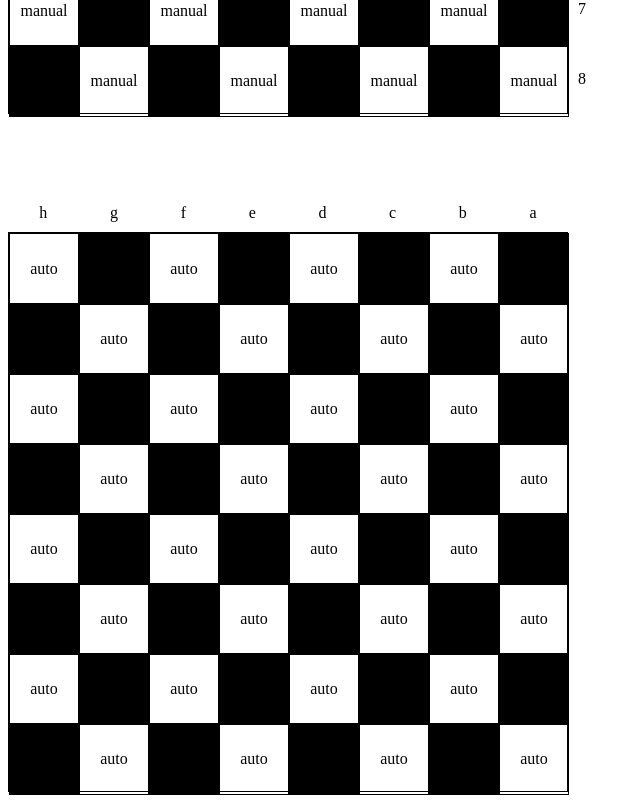
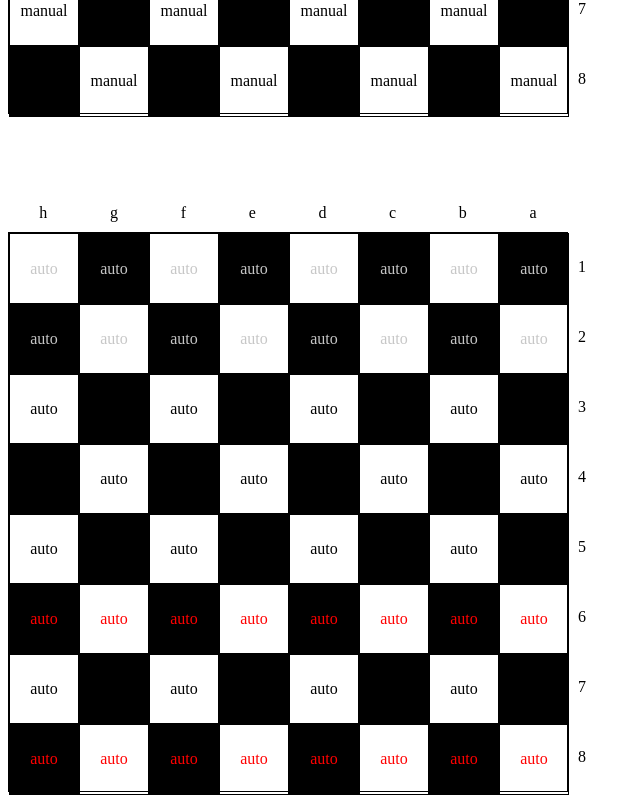
Before and after one commit to prostokek/1st-Quarter-2nd-Course-jsBase-1, a plain HTML site: page 5thLessonHomework.html in a window 1280 px wide. Shown: the part 482-1282 px from the top of the page, without its empty margins (0-641 px from the left). Drawn offline with Linux system fonts and the light colour scheme.

Commit message:
Завершил (насколько успел :( ) выполнение дз

```diff
--- a/5thLessonHomework.css
+++ b/5thLessonHomework.css
@@ -1,4 +1,4 @@
-.board, #board {
+.board_container .board, #board_container #board {
     border: .5px solid black;
     box-sizing: border-box;
     display: grid;
@@ -8,22 +8,22 @@
     height: 560px;
 }
 
-.board .row_odd, .board .row_even,
-#board .row_odd, #board .row_even{
+.board_container .board .row_odd, .board_container .board .row_even,
+#board_container #board .row_odd, #board_container #board .row_even{
     display: grid;
     width: 560px;
     height: 70px;
     grid-template-columns: repeat(8, 1fr);
 }
-.board .row_odd div, .board .row_even div,
-#board .row_odd div, #board .row_even div {
+.board_container .board .row_odd div, .board_container .board .row_even div,
+#board_container #board .row_odd div, #board_container #board .row_even div {
     border: .5px solid black;
     /* display: table-cell; */
     text-align: center;
     line-height: 70px;
 }
-.board .black,
-#board .black {
+.board_container .board .black,
+#board_container #board .black {
     background: black;
 }
 
@@ -33,7 +33,7 @@
     justify-content: space-around;
     padding-bottom: 10px;
 }
-.nav_digits {
+.board_container .nav_digits, #board_container .nav_digits {
     height: 560px;
     display: flex;
     flex-direction: column;
@@ -42,6 +42,14 @@
     margin-left: 10px;
 }
 
-.board_container {
+.board_container, #board_container {
     display: flex;
 }
+
+.board_container .whiteFigures, #board_container .whiteFigures {
+    color: rgb(199, 199, 199);
+}
+
+.board_container .blackFigures, #board_container .blackFigures {
+    color: rgb(255, 0, 0);
+}
--- a/5thLessonHomework.html
+++ b/5thLessonHomework.html
@@ -117,6 +117,7 @@
     </div>
 
     <br><br><br><br><br>
+
     <div class="nav_letters">
         <span>h</span>
         <span>g</span>
@@ -127,7 +128,8 @@
         <span>b</span>
         <span>a</span>
     </div>
-    <div id="board"></div>
+    <div id="board_container">
+    </div>
 
 
 
--- a/5thLessonHomework.js
+++ b/5thLessonHomework.js
@@ -1,20 +1,36 @@
 // СОЗДАНИЕ ТАБЛИЦЫ (...)
 
-var $board = document.getElementById('board');
+var $board = document.createElement('div');
+$board.id = 'board';
 
 for (var i = 0; i < 8; i++) {
     if (i % 2 == 0) {
         var $row_odd = document.createElement('div');
         $row_odd.classList.add('row_odd');
 
+        if (i == 0) {
+            $row_odd.classList.add('whiteFigures');
+        }
+        if (i == 6) {
+            $row_even.classList.add('blackFigures');
+        }
         $board.appendChild($row_odd);
     }
     if (i % 2 != 0) {
         var $row_even = document.createElement('div');
         $row_even.classList.add('row_even');
 
+        if (i == 1) {
+            $row_even.classList.add('whiteFigures');
+        }
+        if (i == 7) {
+            $row_even.classList.add('blackFigures');
+        }
+
         $board.appendChild($row_even);
     }
+
+
 
     for (var z = 0; z < 8; z++) {
         if (i % 2 == 0) {
@@ -31,6 +47,7 @@ for (var i = 0; i < 8; i++) {
         }
     }
 }
+document.getElementById('board_container').appendChild($board);
 
 // СОЗДАНИЕ ТАБЛИЦЫ (...)
 
@@ -59,5 +76,15 @@ for (var i = 0; i < $rowCells_even.length; i++) { // Проходим по ка
 
 // <nav>
 
-var $nav_letters = document.createElement = ('div');
-$nav_letters.classList.add('nav_letters');
+// Я не понял, как буквы при помощи кодировки вставлять именно при помощи того, что мы проходили на этом уроке (соответственно, вопрошаю, есть ли такая возможность)
+
+$nav_digits = document.createElement('div');
+$nav_digits.classList.add('nav_digits');
+
+for (var i = 1; i <= 8; i++) {
+    var $nav_digit = document.createElement('span');
+    $nav_digit.textContent = i;
+    $nav_digits.appendChild($nav_digit);
+}
+
+document.getElementById('board_container').appendChild($nav_digits);
```
